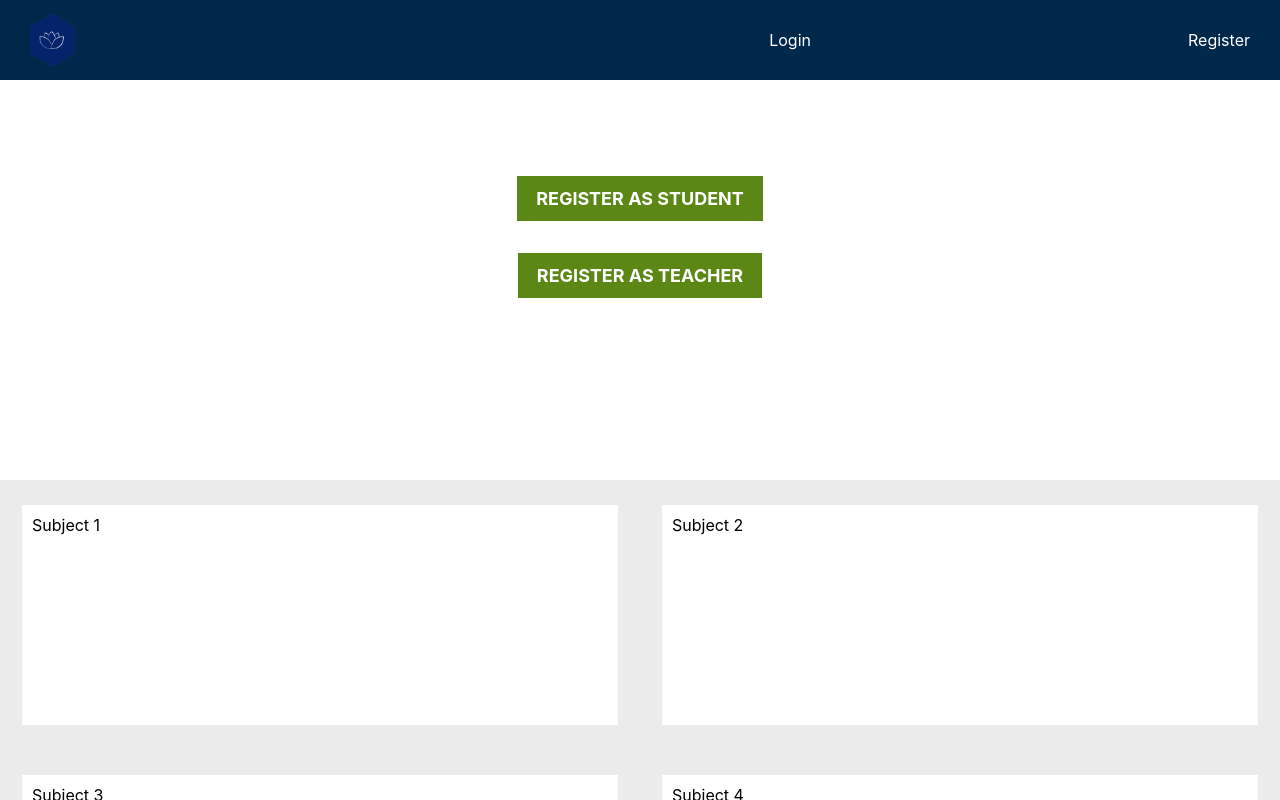
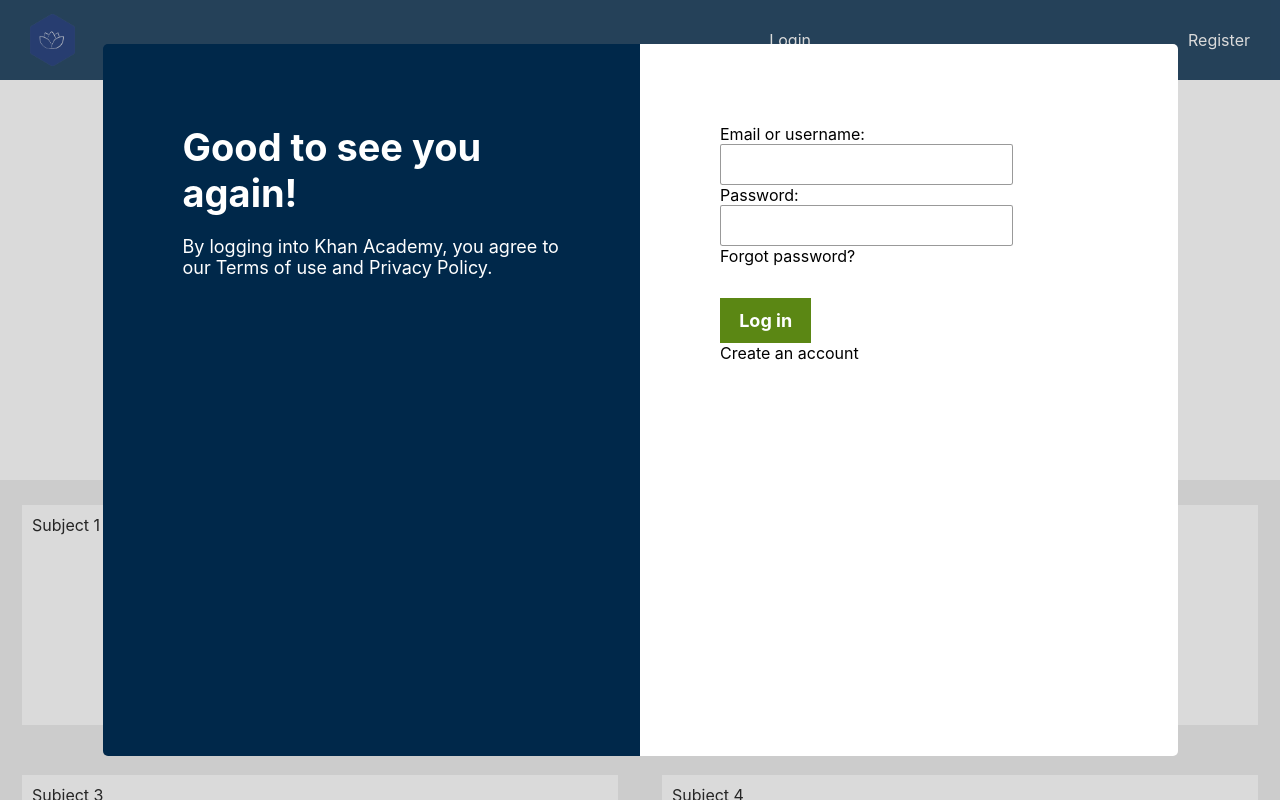
Before and after one commit to online-classroom/classroom, a React (Create React App) app: page / in a window 1280 px wide. Shown: the top 800 px of the page. Built offline with nearby package versions, Linux system fonts and the light colour scheme.

Commit message:
removed functions from window object

```diff
--- a/src/Containers/LoginModal/LoginModal.js
+++ b/src/Containers/LoginModal/LoginModal.js
@@ -11,12 +11,7 @@ const LoginModal=(props)=>{
   const [username,setUsername] = useState('')
   const [password,setPassword] = useState('')
 
-  window.setUsername = setUsername
-  window.setPassword = setPassword
 
-  const handleInput=(e)=>{
-    window[e.target.name](e.target.value)
-  }
 
   const login=async()=>{
     const userDetails = {username,password}
@@ -39,11 +34,11 @@ const LoginModal=(props)=>{
             <div className='right-modal'>
                 <span>Email or username:</span>
                 <br/>
-                <input value={username} name='setUsername' onChange={handleInput} />
+                <input value={username} name='setUsername' onChange={(e)=>setUsername(e.target.value)} />
                 <br/>
                 <span>Password:</span>
                 <br/>
-                <input value={password} name='setPassword' type='password' onChange={handleInput} />
+                <input value={password} name='setPassword' type='password' onChange={(e)=>setPassword(e.target.value)} />
                 <br/>
                 <span>Forgot password?</span>
                 <br/>
--- a/src/Pages/Home/Home.js
+++ b/src/Pages/Home/Home.js
@@ -21,7 +21,7 @@ const Home =()=>{
                 <div className='subjects'>Subject 3</div>
                 <div className='subjects'>Subject 4</div>
             </div>
-            {/* <LoginModal /> */}
+            <LoginModal />
             {/* <RegisterModal/> */}
         </div>
     )
```
